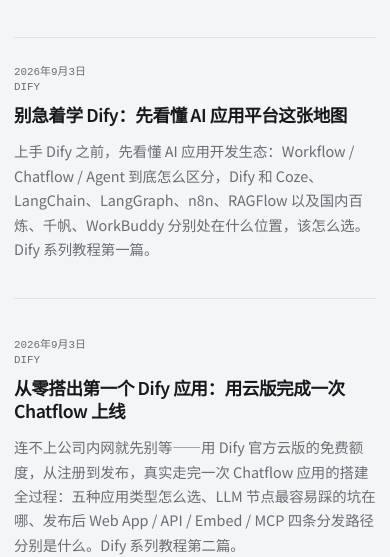
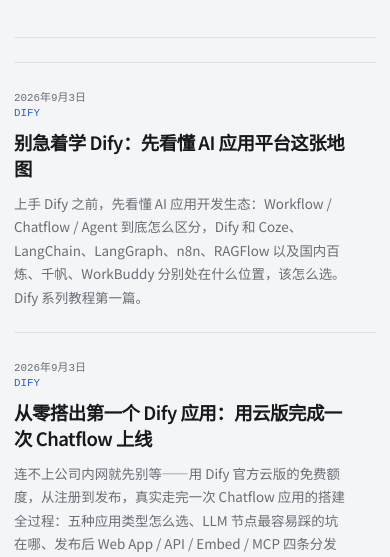
Before and after one commit to diaojz/chengbei, an Astro site: page /series/dify in a window 390 px wide. Shown: the part 293-850 px from the top of the page. Built offline with nearby package versions, Linux system fonts and the light colour scheme; Astro itself is replaced by a stand-in of ours; a web font is replaced by a local one.

Commit message:
fix: 优化系列页响应式目录布局

```diff
--- a/src/pages/series/[id].astro
+++ b/src/pages/series/[id].astro
@@ -10,5 +10,5 @@
 ---
 <BaseLayout title={`${item.title_zh} · 城北`} description={item.desc_zh}>
   <section class="shell page-heading"><p class="eyebrow">SERIES · {items.length}</p><h1>{item.title_zh}</h1><p>{item.desc_zh}</p></section>
-  <section class="shell article-index"><PostList items={items} /></section>
+  <section class="shell series-index"><PostList items={items} /></section>
 </BaseLayout>
--- a/src/styles/product.css
+++ b/src/styles/product.css
@@ -80,6 +80,16 @@
 .page-heading { padding: 4rem 0 2.5rem; }
 .page-heading h1 { font-family: 'Noto Sans SC', sans-serif; font-size: clamp(2.2rem, 6vw, 4rem); line-height: 1.1; letter-spacing: -.055em; }
 .article-index { grid-template-columns: 180px minmax(0,1fr); gap: 3rem; }
+.series-index { display: block; padding: 2.8rem 0 4rem; }
+.series-index .post-list { counter-reset: series-item; border-top: 1px solid var(--line); }
+.series-index .post-row { position: relative; display: grid; grid-template-columns: 132px minmax(260px, .9fr) minmax(320px, 1.1fr); gap: clamp(1.5rem, 4vw, 4rem); align-items: start; padding: 1.8rem 2.8rem 1.8rem 0; margin: 0; transition: background 180ms ease, padding 180ms ease; }
+.series-index .post-row::after { content: '↗'; position: absolute; top: 1.8rem; right: .25rem; color: var(--muted); font: .75rem 'Fragment Mono', monospace; opacity: 0; transform: translate(-5px, 5px); transition: opacity 180ms ease, transform 180ms ease; }
+.series-index .post-row:hover { padding-left: .8rem; background: linear-gradient(90deg, var(--accent-soft), transparent 72%); }
+.series-index .post-row:hover::after { opacity: 1; transform: translate(0, 0); }
+.series-index .post-row-meta { display: block; margin: .15rem 0 0; }
+.series-index .post-row-meta span { display: block; margin-top: .4rem; color: var(--accent); }
+.series-index .post-row h2 { margin: 0; font-size: clamp(1.15rem, 2vw, 1.55rem); line-height: 1.4; }
+.series-index .post-row p { margin: .15rem 0 0; font-size: .84rem; line-height: 1.75; }
 .post-row h2, .article-header h1, .article-body h2 { font-family: 'Noto Sans SC', sans-serif; }
 .post-row h2 { font-size: clamp(1.1rem,2vw,1.45rem); font-weight: 600; }
 .article-header h1 { font-size: clamp(2rem,5vw,3.8rem); }
@@ -95,6 +105,8 @@
   .content-columns { grid-template-columns: 1fr; gap: 0; }
   .home-aside { display: grid; grid-template-columns: 1fr 1fr; gap: 1rem; padding-top: 0; }
   .topics-panel { margin-top: 0; }
+  .series-index .post-row { grid-template-columns: 112px minmax(0, 1fr); gap: 1.2rem 1.8rem; }
+  .series-index .post-row p { grid-column: 2; margin-top: -.5rem; }
 }
 @media (max-width: 560px) {
   .header-actions { gap: .55rem; }
@@ -113,4 +125,10 @@
   .quiet-gallery { grid-template-columns: 1fr 1fr; }
   .quiet-gallery figure { height: 112px; }
   .article-index { display: block; }
+  .series-index { padding-top: 1.5rem; }
+  .series-index .post-row { display: block; padding: 1.4rem 1.8rem 1.4rem 0; }
+  .series-index .post-row:hover { padding-left: .5rem; }
+  .series-index .post-row-meta { display: flex; margin-bottom: .7rem; }
+  .series-index .post-row-meta span { margin: 0; }
+  .series-index .post-row p { margin-top: .65rem; }
 }
```
Also changed, not shown: tests/series-layout.test.mjs (added, +17 -0 lines).
